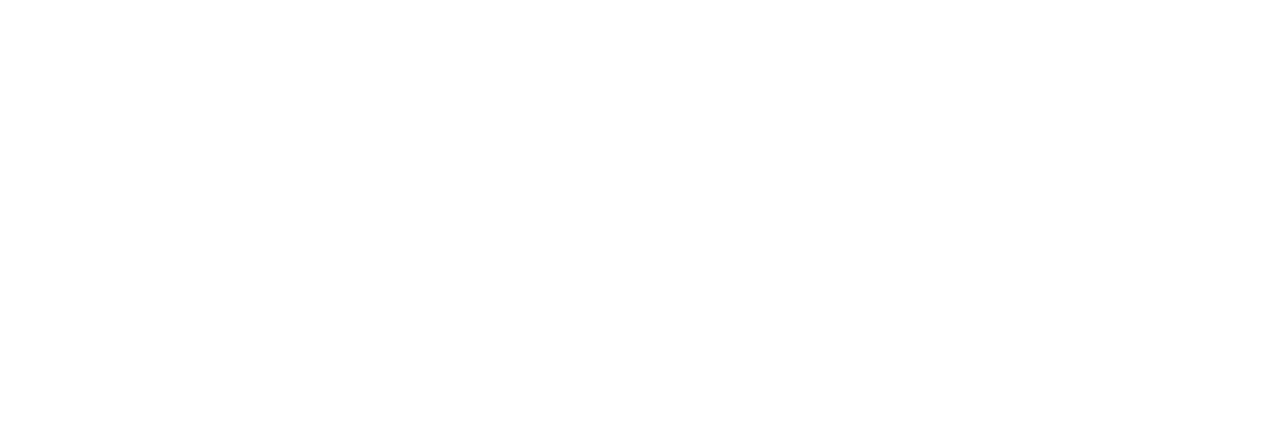
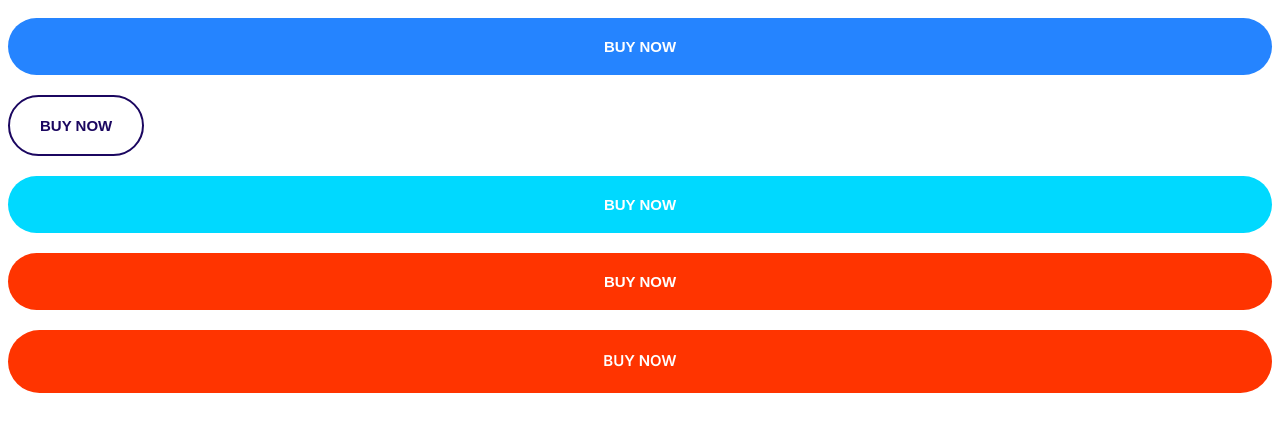
Before and after one commit to Sofia-Zammitto-Benasayag/website, a website built with Parcel: page index.html in a window 1280 px wide. Built offline with nearby package versions, Linux system fonts and the light colour scheme.

Commit message:
Defined buttons

```diff
--- a/index.html
+++ b/index.html
@@ -14,6 +14,11 @@
     <title>Document</title>
   </head>
   <body>
+    <button class="btn btn--primary btn--block">Buy now</button>
+    <button class="btn btn--outline">Buy now</button>
+    <button class="btn btn--secondary btn--block">Buy now</button>
+    <button class="btn btn--accent btn--block">Buy now</button>
+    <a href="#" class="btn btn--accent btn--block">Buy now</a>
     <div id="app"></div>
     <script src="src/index.js"></script>
   </body>
--- a/src/styles.css
+++ b/src/styles.css
@@ -4,6 +4,12 @@
   --color-accent: #ff3400;
   --color-headings: #1b0760;
   --color-body: #918ca4;
+}
+
+*,
+*::after,
+*::before {
+  box-sizing: border-box;
 }
 
 /*Typograhpy*/
@@ -170,3 +176,67 @@
   justify-content: center;
   align-items: center;
 }
+
+/* Buttons */
+
+.btn {
+  font-size: 1.8rem;
+  font-weight: 600;
+  text-transform: uppercase;
+  text-align: center;
+  margin: 1rem 0;
+  padding: 2rem 3rem;
+  border: 0;
+  border-radius: 40px;
+  cursor: pointer;
+  white-space: nowrap;
+}
+
+.btn--primary {
+  background: var(--color-primary);
+  color: #fff;
+}
+
+.btn--primary:hover {
+  background: #3a8ffd; /*lighten(primary, 10%); */
+}
+
+.btn--secondary {
+  background: var(--color-secondary);
+  color: #fff;
+}
+
+.btn--secondary:hover {
+  background: #00c8eb; /*lighten(primary, 10%); */
+}
+
+.btn--accent {
+  background: var(--color-accent);
+  color: #fff;
+}
+
+.btn--accent:hover {
+  background: #ec3000; /*lighten(primary, 10%); */
+}
+
+.btn--block {
+  width: 100%;
+  display: inline-block;
+}
+
+.btn--outline {
+  background: #fff;
+  color: var(--color-headings);
+  border: 2px solid var(--color-headings);
+}
+
+.btn--outline:hover {
+  background: var(--color-headings);
+  color: #fff;
+}
+
+@media screen and (min-width: 1024px) {
+  .btn {
+    font-size: 1.5rem;
+  }
+}
```
